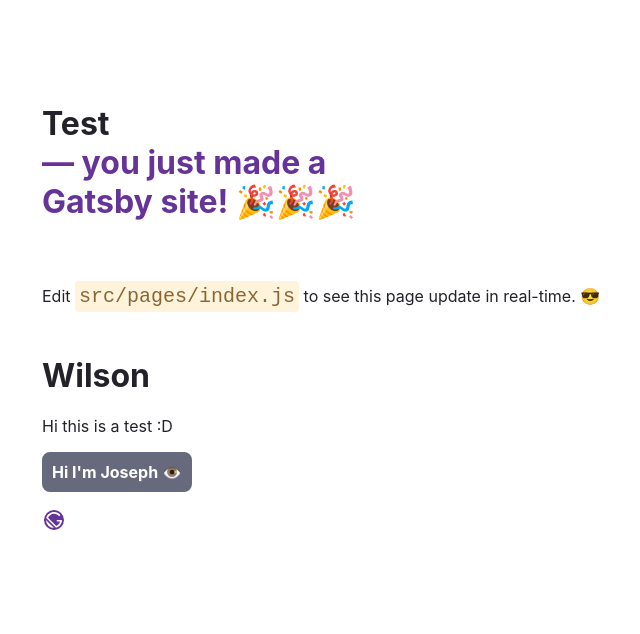
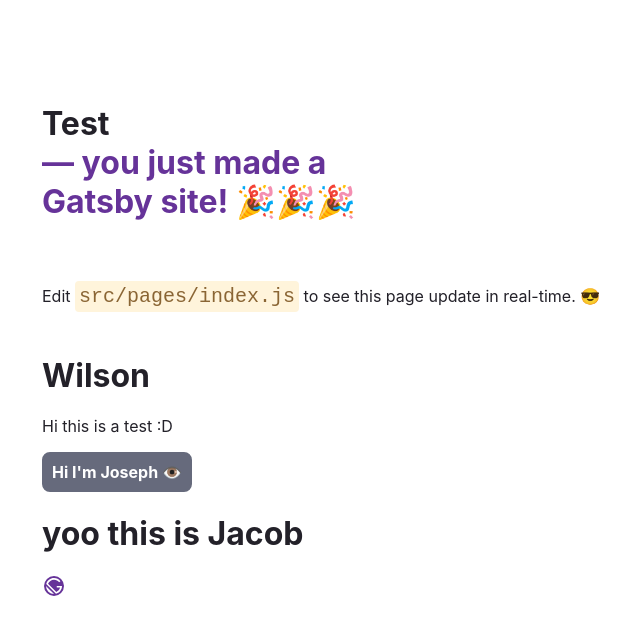
Before and after one commit to EmpathyBytes/empathy-bytes-website-legacy, a Gatsby site: page / in a window 1280 px wide. Shown: the whole page, without its empty margins (62-702 px from the left). Built offline with nearby package versions, Linux system fonts and the light colour scheme; Gatsby itself is replaced by a stand-in of ours.

Commit message:
added my component

```diff
--- /dev/null
+++ b/src/components/Jacob.js
@@ -0,0 +1,11 @@
+import React from "react";
+
+function Jacob() {
+    return (
+        <>
+            <h1>yoo this is Jacob</h1>
+        </>
+    )
+}
+
+export default Jacob;
--- a/src/pages/index.js
+++ b/src/pages/index.js
@@ -1,6 +1,7 @@
 import * as React from "react";
 import Joseph from "../components/Joseph";
 import Wilson from "../components/wilson";
+import Jacob from "../components/Jacob"
 
 const pageStyles = {
   color: "#232129",
@@ -96,6 +97,7 @@
 
       <Wilson></Wilson>
       <Joseph/>
+      <Jacob />
 
       <img
         alt="Gatsby G Logo"
```
